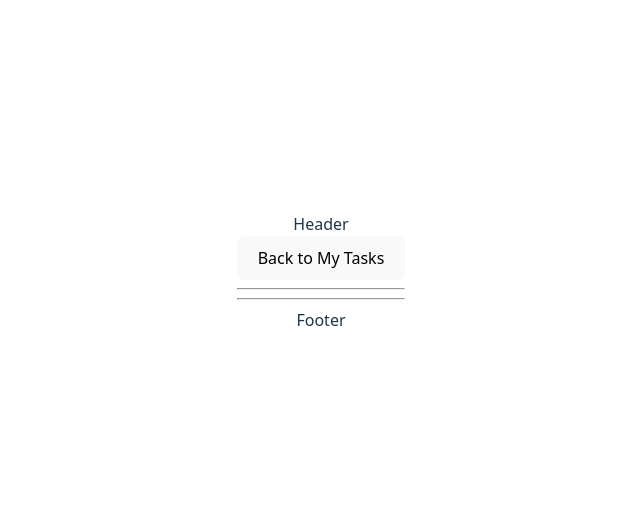
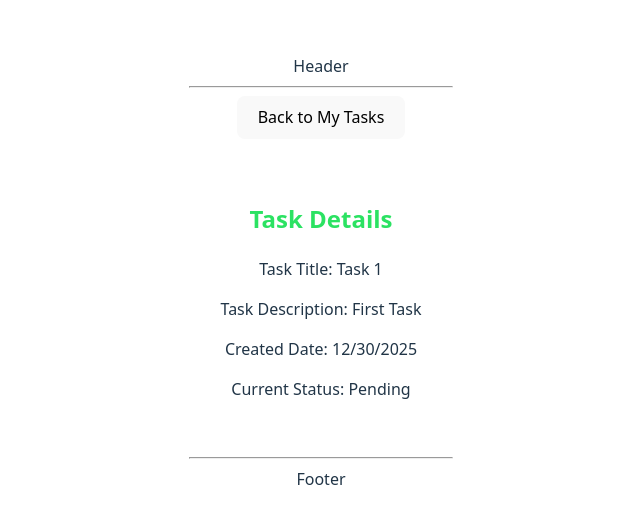
Before and after one commit to NashitaSattar/React-To-Do-List-Application, a React (Vite) app: page /tasks/1 in a window 1280 px wide. Shown: the part 128-652 px from the top of the page, without its empty margins (319-959 px from the left). Built offline with nearby package versions, Linux system fonts and the light colour scheme; data requests are answered from the project's data file.

Commit message:
Added Task Details Functionality

```diff
--- a/src/App.jsx
+++ b/src/App.jsx
@@ -5,6 +5,7 @@ import {TaskList} from "./pages/TaskList"
 import {AddTask} from "./pages/AddTask"
 import {Header} from "./component/Header"
 import {Footer} from "./component/Footer"
+import { TaskDetails } from './pages/TaskDetails'
 
 function App() {
 
@@ -15,6 +16,7 @@ function App() {
         <Routes>
           <Route path="/tasks" element={<TaskList/>} />
           <Route path="/add-task" element={<AddTask/>} />
+          <Route path="/tasks/:id" element={<TaskDetails/>} />
         </Routes>
         {<Footer/>}
       </BrowserRouter>
--- /dev/null
+++ b/src/component/Card.jsx
@@ -0,0 +1,19 @@
+import "../styles/Card.css";
+
+function Card({ title, description, date, completed }) {
+  return (
+    <div className="card">
+      <h2>Task Details</h2>
+
+      <p>Task Title: {title}</p>
+
+      {description && (<p>Task Description: {description}</p>)}
+
+      <p>Created Date: {date}</p>
+
+      <p>Current Status: {completed ? "Completed" : "Pending"}</p>
+    </div>
+  );
+}
+
+export default Card;
--- a/src/component/Header.jsx
+++ b/src/component/Header.jsx
@@ -1,11 +1,9 @@
 import React from 'react'
-import { useNavigate, Link } from 'react-router-dom'
 
 export const Header = () => {
   return (
     <>
       <div>Header</div>
-      <Link to="/tasks"><button>Back to My Tasks</button></Link>
       <hr/>
     </>
 
--- a/src/component/TaskItem.jsx
+++ b/src/component/TaskItem.jsx
@@ -2,25 +2,13 @@ import React from "react";
 import "../styles/TaskItem.css"
 
 const TaskItem = ({ individual_task }) => {
-  const today = new Date();
-  const month = today.getMonth()+1;
-  const year = today.getFullYear();
-  const date = today. getDate();
-  const currentDate = month + "/" + date + "/" + year;
-
-  individual_task.date = currentDate
 
   return (
     <li className={`task-status-${individual_task.completed ? "completed" : "pending"}`}>
       {individual_task.title}
+      {" ---> "}
+      {individual_task.completed ? "Completed" : "Pending"}
 
-      {individual_task?.description && (
-        <span>: {individual_task.description}</span>
-      )}
-
-      {" ("}{individual_task.completed ? "Completed" : "Pending"}{") "}
-
-      {" --- "}{`Created on: ${individual_task.date}`}
     </li>
   );
 };
--- a/src/pages/AddTask.jsx
+++ b/src/pages/AddTask.jsx
@@ -55,6 +55,7 @@ export const AddTask = () => {
 
   return (
     <>
+      <Link to="/tasks"><button>Back to My Tasks</button></Link>
       {loading && <p>Loading...</p>}
       <h2>Add Task</h2>
       <form onSubmit={handleAddTask} className="submit-form">
--- /dev/null
+++ b/src/pages/TaskDetails.jsx
@@ -0,0 +1,58 @@
+import React from 'react'
+import { useNavigate, Link } from 'react-router-dom'
+import { useParams } from 'react-router'
+import { useState, useEffect } from 'react'
+import { getTaskById } from '../service/taskService'
+import Card from "../component/Card";
+
+
+export const TaskDetails = () => {
+    const {id} = useParams();
+    const [task, setTask] = useState([])
+    const [loading, setLoading] = useState(true)
+    const [error, setError] = useState("")
+
+  // Runs once to fetch task from database
+  useEffect(() => {
+    fetchTask();
+  }, [id]);
+
+  // FETCH tasks from database
+   const fetchTask = async () => {
+        try {
+            setLoading(true);
+            const response = await getTaskById(id);
+            setLoading(false);
+            setTask(response.data);
+            console.log(response.data)
+        } catch (error) {
+            setError("Task not found 😢");
+            console.error(error);
+        } finally {
+            setLoading(false);
+        }
+    }
+
+  return (
+    <>
+        {loading &&
+            <p>
+            Loading...
+            </p>}
+        {error &&
+            <p style={{color: "red"}}>
+            {error}
+            </p>
+        }
+        <Link to="/tasks"><button>Back to My Tasks</button></Link>
+        <Card
+            title={task.title}
+            description={task.description}
+            date={task.date}
+            completed={task.completed}
+        />
+
+
+    </>
+  )
+}
--- a/src/pages/TaskList.jsx
+++ b/src/pages/TaskList.jsx
@@ -57,8 +57,11 @@ export const TaskList = () => {
         }
         <ul>
           {tasks.map(task => (
-            <TaskItem key={task.id} individual_task={task} />
-          ))}
+            <Link key={task.id} to={`/tasks/${task.id}`}>
+            <TaskItem individual_task={task} />
+            </Link>
+          ))
+          }
         </ul>
       </div>
     </>
--- a/src/service/taskService.js
+++ b/src/service/taskService.js
@@ -3,6 +3,11 @@ import axiosInstance from "../api/axiosInstance"
 // GET - fetch all tasks
 export const getTasks = () =>{
     return axiosInstance.get("/tasks");
+}
+
+// GET - fetch task by id
+export const getTaskById = (id) =>{
+    return axiosInstance.get(`/tasks/${id}`);
 }
 
 // POST - create a new task
--- /dev/null
+++ b/src/styles/Card.css
@@ -0,0 +1,7 @@
+.card{
+    margin-top: 10px;
+}
+
+.card h2{
+    color: rgb(43, 226, 98);
+}
--- a/static/db.json
+++ b/static/db.json
@@ -1,25 +1,32 @@
 {
   "tasks": [
     {
-      "id": 1,
+      "id": "1",
       "title": "Task 1",
       "completed": false,
       "description": "First Task",
-      "date": ""
+      "date": "12/30/2025"
     },
     {
-      "id": 2,
+      "id": "2",
       "title": "Task 2",
-      "completed": false,
-      "description": "",
-      "date": ""
+      "completed": true,
+      "description": "Second Task",
+      "date": "12/30/2025"
     },
     {
-      "id": 3,
-      "title": "Task 3",
-      "completed": true,
-      "description": "Third Task",
-      "date": ""
+      "id": "9d06",
+      "title": "Test 1",
+      "description": "Description 1",
+      "completed": false,
+      "date": "12/30/2025"
+    },
+    {
+      "id": "7633",
+      "title": "Test 2",
+      "description": "",
+      "completed": false,
+      "date": "12/30/2025"
     }
   ]
 }
```
